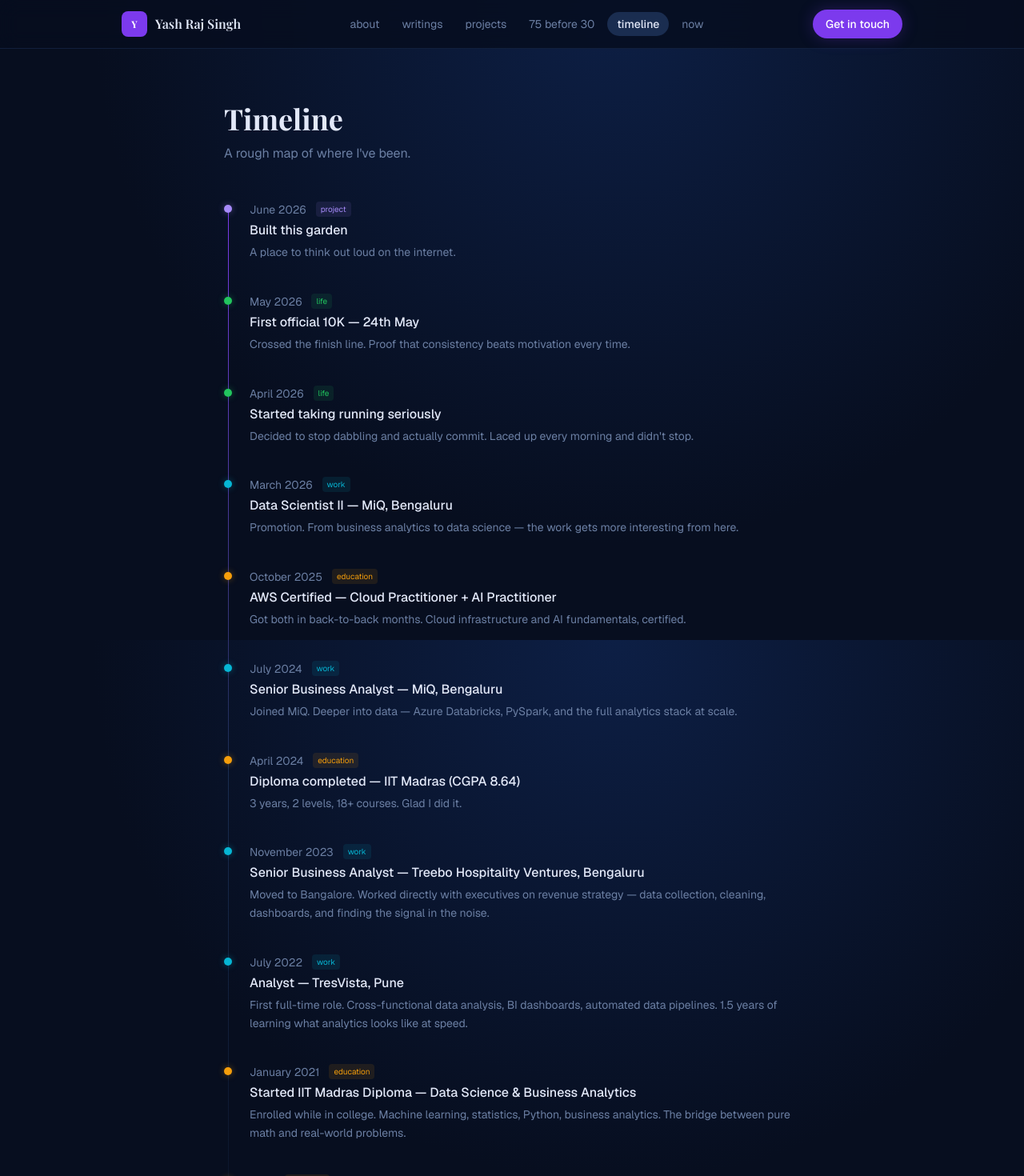
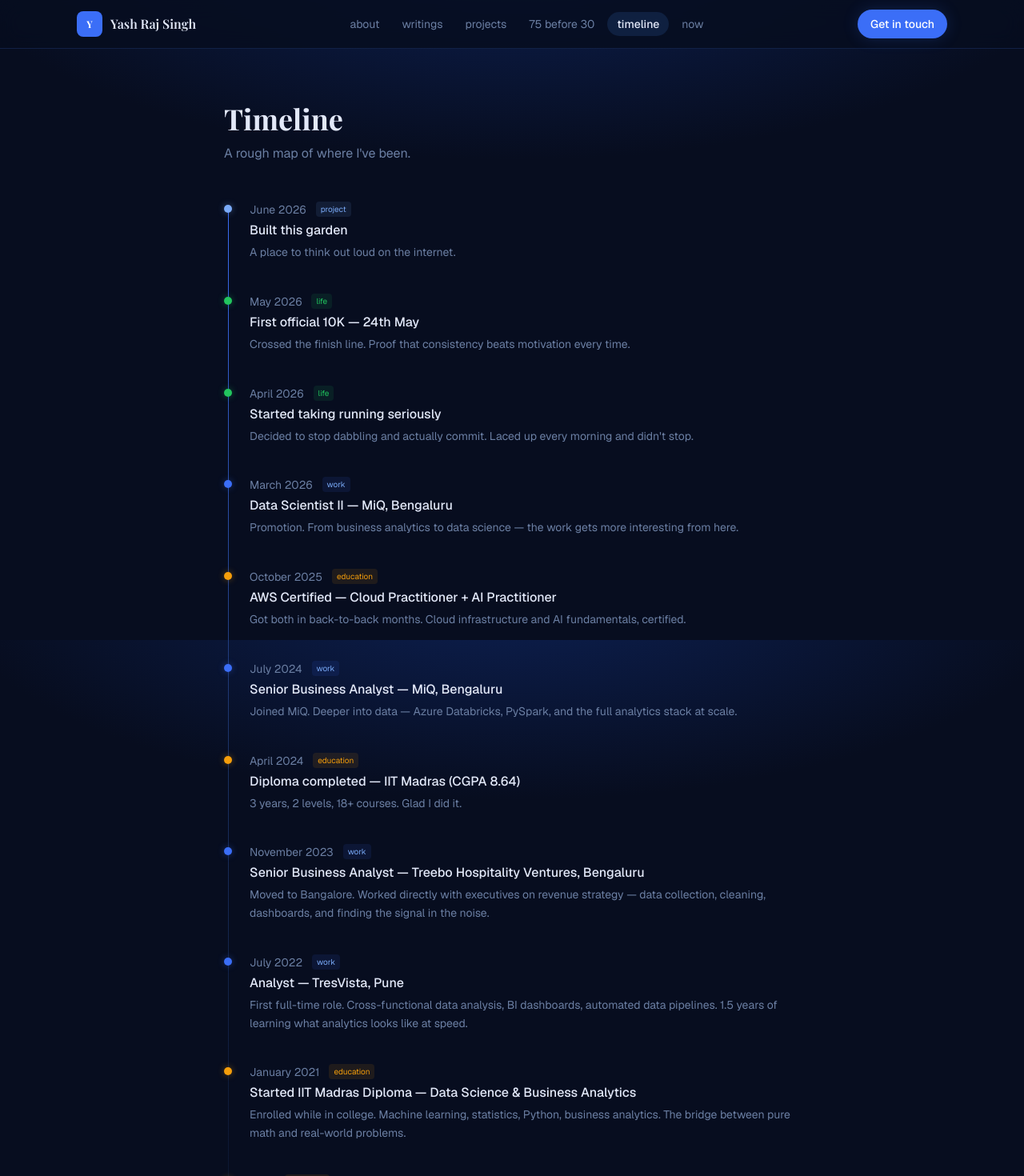
Before and after one commit to YashRajSingh1001/digital-garden, a Next.js app: page /timeline in a window 1280 px wide. Shown: the top 1470 px of the page at 80% size. Built offline with nearby package versions, Linux system fonts and the light colour scheme; a web font is replaced by a local one.

Commit message:
Blue theme throughout + real photo wired up

```diff
--- a/app/globals.css
+++ b/app/globals.css
@@ -2,14 +2,14 @@
 @plugin "@tailwindcss/typography";
 
 @theme {
-  --color-bg: #070e1f;
-  --color-surface: #0d1830;
-  --color-surface-2: #112040;
-  --color-border: #1a2d50;
+  --color-bg: #070d1f;
+  --color-surface: #0c1a35;
+  --color-surface-2: #0f2040;
+  --color-border: #1a3060;
   --color-fg: #e2e8f8;
   --color-muted: #6b7fa3;
-  --color-accent: #7c3aed;
-  --color-accent-light: #a78bfa;
+  --color-accent: #3b6ef7;
+  --color-accent-light: #7babf8;
 
   --font-sans: var(--font-geist-sans), system-ui, sans-serif;
   --font-display: var(--font-playfair), Georgia, serif;
@@ -33,47 +33,45 @@
 html { scroll-behavior: smooth; }
 
 body {
-  background-color: #070e1f;
+  background-color: #070d1f;
   color: #e2e8f8;
   -webkit-font-smoothing: antialiased;
   overflow-x: hidden;
-  /* Subtle radial gradient like in the reference */
-  background-image: radial-gradient(ellipse at 60% 0%, #0d1f45 0%, #070e1f 60%);
+  background-image: radial-gradient(ellipse 80% 50% at 50% -10%, #0d2155 0%, #070d1f 70%);
   background-attachment: fixed;
 }
 
 ::selection {
-  background-color: rgba(124, 58, 237, 0.25);
-  color: #a78bfa;
+  background-color: rgba(59, 110, 247, 0.25);
+  color: #7babf8;
 }
 
 ::-webkit-scrollbar { width: 4px; }
-::-webkit-scrollbar-track { background: #070e1f; }
-::-webkit-scrollbar-thumb { background: #1a2d50; border-radius: 2px; }
-::-webkit-scrollbar-thumb:hover { background: rgba(124, 58, 237, 0.4); }
+::-webkit-scrollbar-track { background: #070d1f; }
+::-webkit-scrollbar-thumb { background: #1a3060; border-radius: 2px; }
+::-webkit-scrollbar-thumb:hover { background: rgba(59, 110, 247, 0.5); }
 
-/* Prose overrides */
 .prose {
   --tw-prose-body: #e2e8f8;
   --tw-prose-headings: #e2e8f8;
-  --tw-prose-links: #a78bfa;
+  --tw-prose-links: #7babf8;
   --tw-prose-bold: #e2e8f8;
   --tw-prose-counters: #6b7fa3;
-  --tw-prose-bullets: #7c3aed;
-  --tw-prose-hr: #1a2d50;
-  --tw-prose-quotes: #a78bfa;
-  --tw-prose-quote-borders: #7c3aed;
+  --tw-prose-bullets: #3b6ef7;
+  --tw-prose-hr: #1a3060;
+  --tw-prose-quotes: #7babf8;
+  --tw-prose-quote-borders: #3b6ef7;
   --tw-prose-captions: #6b7fa3;
-  --tw-prose-code: #a78bfa;
+  --tw-prose-code: #7babf8;
   --tw-prose-pre-code: #e2e8f8;
-  --tw-prose-pre-bg: #0d1830;
-  --tw-prose-th-borders: #1a2d50;
-  --tw-prose-td-borders: #1a2d50;
+  --tw-prose-pre-bg: #0c1a35;
+  --tw-prose-th-borders: #1a3060;
+  --tw-prose-td-borders: #1a3060;
 }
 
 code:not(pre code) {
-  background: #1a2d50;
-  color: #a78bfa;
+  background: #1a3060;
+  color: #7babf8;
   padding: 2px 6px;
   border-radius: 4px;
   font-size: 0.875em;
--- a/app/timeline/page.tsx
+++ b/app/timeline/page.tsx
@@ -1,14 +1,11 @@
 import { milestones, type Milestone } from "@/data/timeline";
 
-export const metadata = {
-  title: "Timeline — Yash Raj Singh",
-  description: "A rough map of where I've been.",
-};
+export const metadata = { title: "Timeline — Yash Raj Singh" };
 
 const typeStyles: Record<Milestone["type"], { dot: string; label: string; labelColor: string }> = {
-  work:      { dot: "bg-[#06b6d4] shadow-[0_0_8px_#06b6d466]", label: "work",      labelColor: "text-[#06b6d4] bg-[#06b6d4]/10" },
+  work:      { dot: "bg-[#3b6ef7] shadow-[0_0_8px_#3b6ef766]", label: "work",      labelColor: "text-[#7babf8] bg-[#3b6ef7]/10" },
   life:      { dot: "bg-[#22c55e] shadow-[0_0_8px_#22c55e66]", label: "life",      labelColor: "text-[#22c55e] bg-[#22c55e]/10" },
-  project:   { dot: "bg-[#a78bfa] shadow-[0_0_8px_#a78bfa66]", label: "project",   labelColor: "text-[#a78bfa] bg-[#a78bfa]/10" },
+  project:   { dot: "bg-[#7babf8] shadow-[0_0_8px_#7babf866]", label: "project",   labelColor: "text-[#7babf8] bg-[#7babf8]/10" },
   education: { dot: "bg-[#f59e0b] shadow-[0_0_8px_#f59e0b66]", label: "education", labelColor: "text-[#f59e0b] bg-[#f59e0b]/10" },
 };
 
@@ -19,9 +16,8 @@ export default function TimelinePage() {
         <h1 className="font-display text-4xl font-bold text-[#e2e8f8] mb-3">Timeline</h1>
         <p className="text-[#6b7fa3]">A rough map of where I&apos;ve been.</p>
       </div>
-
       <div className="relative">
-        <div className="absolute left-[5px] top-2 bottom-2 w-px bg-gradient-to-b from-[#7c3aed] via-[#1a2d50] to-transparent" />
+        <div className="absolute left-[5px] top-2 bottom-2 w-px bg-gradient-to-b from-[#3b6ef7] via-[#1a3060] to-transparent" />
         <div className="space-y-10 pl-8">
           {[...milestones].reverse().map((m, i) => {
             const s = typeStyles[m.type];
--- a/app/writings/[slug]/page.tsx
+++ b/app/writings/[slug]/page.tsx
@@ -25,26 +25,17 @@ export default async function WritingPage(props: PageProps<"/writings/[slug]">)
   const { slug } = await props.params;
   const writing = getWritingBySlug(slug);
   if (!writing) notFound();
-
   const html = await markdownToHtml(writing.content);
 
   return (
     <div className="mx-auto max-w-2xl px-6 py-16 animate-[fade-in_0.4s_ease-out_both]">
       <div className="mb-10">
-        <Link href="/writings" className="text-xs text-[#6b7fa3] hover:text-[#a78bfa] transition-colors mb-6 inline-block">
-          ← all writings
-        </Link>
-        <h1 className="font-display text-4xl font-bold text-[#e2e8f8] mb-4 leading-tight">
-          {writing.title}
-        </h1>
+        <Link href="/writings" className="text-xs text-[#6b7fa3] hover:text-[#7babf8] transition-colors mb-6 inline-block">← all writings</Link>
+        <h1 className="font-display text-4xl font-bold text-[#e2e8f8] mb-4 leading-tight">{writing.title}</h1>
         <div className="flex items-center gap-4 text-xs text-[#6b7fa3]">
-          {writing.date && (
-            <span>{new Date(writing.date).toLocaleDateString("en-IN", { day: "numeric", month: "long", year: "numeric" })}</span>
-          )}
+          {writing.date && <span>{new Date(writing.date).toLocaleDateString("en-IN", { day: "numeric", month: "long", year: "numeric" })}</span>}
           <span>{writing.readTime} min read</span>
-          {writing.tags.map((tag) => (
-            <span key={tag} className="px-2 py-0.5 rounded bg-[#1a2d50] text-[#6b7fa3]">{tag}</span>
-          ))}
+          {writing.tags.map((tag) => <span key={tag} className="px-2 py-0.5 rounded bg-[#1a3060] text-[#6b7fa3]">{tag}</span>)}
         </div>
       </div>
       <div className="prose prose-sm max-w-none" dangerouslySetInnerHTML={{ __html: html }} />
--- a/components/Nav.tsx
+++ b/components/Nav.tsx
@@ -4,29 +4,27 @@ import Link from "next/link";
 import { usePathname } from "next/navigation";
 
 const links = [
-  { href: "/", label: "about" },
-  { href: "/writings", label: "writings" },
-  { href: "/projects", label: "projects" },
-  { href: "/75-before-30", label: "75 before 30" },
-  { href: "/timeline", label: "timeline" },
-  { href: "/now", label: "now" },
+  { href: "/",             label: "about"       },
+  { href: "/writings",     label: "writings"    },
+  { href: "/projects",     label: "projects"    },
+  { href: "/75-before-30", label: "75 before 30"},
+  { href: "/timeline",     label: "timeline"    },
+  { href: "/now",          label: "now"         },
 ];
 
 export default function Nav() {
   const pathname = usePathname();
 
   return (
-    <nav className="fixed top-0 left-0 right-0 z-50 border-b border-[#1a2d50]/60 bg-[#070e1f]/85 backdrop-blur-md">
-      <div className="mx-auto max-w-5xl px-6 py-3 flex items-center justify-between gap-6">
-        {/* Logo */}
+    <nav className="fixed top-0 left-0 right-0 z-50 border-b border-[#1a3060]/60 bg-[#070d1f]/85 backdrop-blur-md">
+      <div className="mx-auto max-w-6xl px-8 py-3 flex items-center justify-between gap-6">
         <Link href="/" className="flex items-center gap-2.5 shrink-0">
-          <div className="w-8 h-8 rounded-lg bg-[#7c3aed] flex items-center justify-center">
+          <div className="w-8 h-8 rounded-lg bg-[#3b6ef7] flex items-center justify-center">
             <span className="text-white text-xs font-bold font-display">Y</span>
           </div>
           <span className="font-display text-base font-semibold text-[#e2e8f8]">Yash Raj Singh</span>
         </Link>
 
-        {/* Links */}
         <ul className="flex items-center gap-1">
           {links.map(({ href, label }) => {
             const active = href === "/" ? pathname === "/" : pathname === href || pathname.startsWith(href + "/");
@@ -36,7 +34,7 @@ export default function Nav() {
                   href={href}
                   className={`text-sm px-3 py-1.5 rounded-full transition-colors ${
                     active
-                      ? "bg-[#1a2d50] text-[#e2e8f8] font-medium"
+                      ? "bg-[#0f2040] text-[#e2e8f8] font-medium"
                       : "text-[#6b7fa3] hover:text-[#e2e8f8]"
                   }`}
                 >
@@ -47,10 +45,9 @@ export default function Nav() {
           })}
         </ul>
 
-        {/* CTA */}
         <a
           href="mailto:yashrajsingh1001@gmail.com"
-          className="shrink-0 text-sm font-medium px-4 py-2 rounded-full bg-[#7c3aed] text-white hover:bg-[#6d28d9] transition-colors shadow-[0_0_20px_#7c3aed44]"
+          className="shrink-0 text-sm font-medium px-4 py-2 rounded-full bg-[#3b6ef7] text-white hover:bg-[#2d5fe0] transition-colors shadow-[0_0_20px_#3b6ef733]"
         >
           Get in touch
         </a>
--- a/components/StravaWidget.tsx
+++ b/components/StravaWidget.tsx
@@ -1,10 +1,4 @@
-import {
-  type StravaActivity,
-  type StravaStats,
-  formatDistance,
-  formatDuration,
-  formatPace,
-} from "@/lib/strava";
+import { type StravaActivity, type StravaStats, formatDistance, formatDuration, formatPace } from "@/lib/strava";
 
 function StatBox({ label, value }: { label: string; value: string }) {
   return (
@@ -15,31 +9,25 @@ function StatBox({ label, value }: { label: string; value: string }) {
   );
 }
 
-interface Props {
-  stats: StravaStats | null;
-  lastActivity: StravaActivity | null;
-}
+interface Props { stats: StravaStats | null; lastActivity: StravaActivity | null; }
 
 export default function StravaWidget({ stats, lastActivity }: Props) {
   if (!stats && !lastActivity) {
     return (
-      <div className="rounded-xl border border-[#1a2d50] bg-[#0d1830] px-5 py-4 text-sm text-[#6b7fa3]">
+      <div className="rounded-xl border border-[#1a3060] bg-[#0c1a35] px-5 py-4 text-sm text-[#6b7fa3]">
         Strava not connected — add env vars to enable.
       </div>
     );
   }
-
   return (
-    <div className="rounded-xl border border-[#1a2d50] bg-[#0d1830] px-5 py-4 space-y-4">
+    <div className="rounded-xl border border-[#1a3060] bg-[#0c1a35] px-5 py-4 space-y-4">
       {lastActivity && (
         <div className="flex items-start justify-between gap-4">
           <div className="min-w-0">
             <p className="text-[10px] text-[#6b7fa3] uppercase tracking-widest mb-1">Last run</p>
             <p className="text-sm text-[#e2e8f8] font-medium truncate">{lastActivity.name}</p>
             <p className="text-xs text-[#6b7fa3] mt-0.5">
-              {new Date(lastActivity.start_date_local).toLocaleDateString("en-IN", {
-                day: "numeric", month: "short", year: "numeric",
-              })}
+              {new Date(lastActivity.start_date_local).toLocaleDateString("en-IN", { day: "numeric", month: "short", year: "numeric" })}
             </p>
           </div>
           <div className="flex gap-4 shrink-0">
@@ -51,7 +39,7 @@ export default function StravaWidget({ stats, lastActivity }: Props) {
       )}
       {stats && (
         <>
-          <div className="border-t border-[#1a2d50]" />
+          <div className="border-t border-[#1a3060]" />
           <div className="flex gap-6">
             <StatBox label="runs this year" value={stats.ytdRuns.toString()} />
             <StatBox label="km this year" value={formatDistance(stats.ytdDistance)} />
```
Also changed, not shown: app/75-before-30/page.tsx (+19 -42 lines), app/now/page.tsx (+9 -18 lines), app/page.tsx (+41 -58 lines), app/projects/page.tsx (+10 -21 lines), app/writings/page.tsx (+5 -20 lines).
